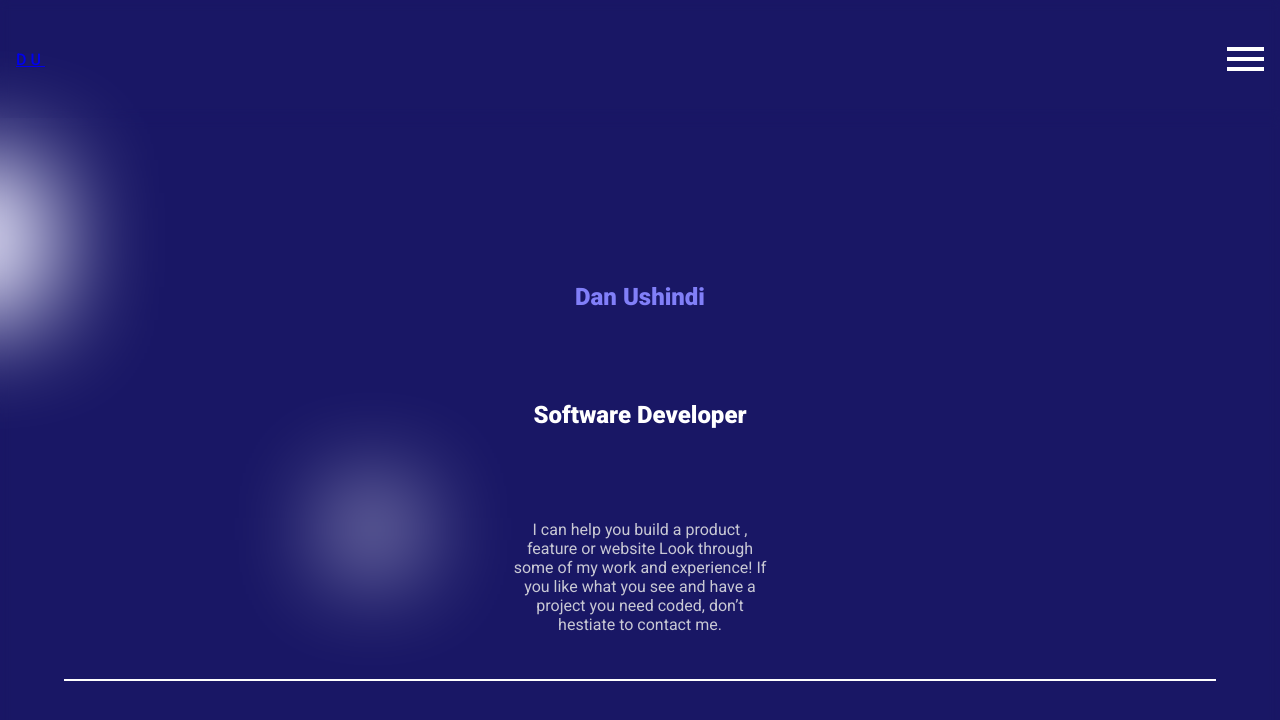
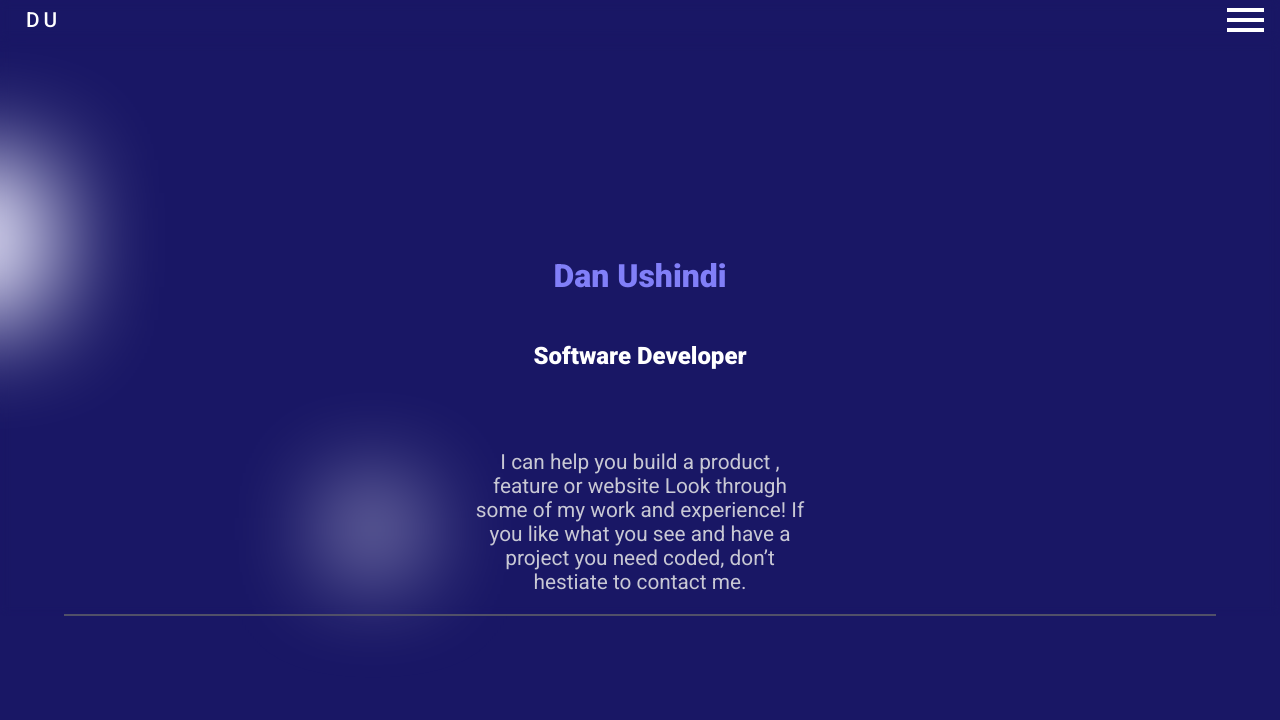
Before and after one commit to DanUshindi/portfolio, a website: page index.html in a window 1280 px wide. Drawn offline with Linux system fonts and the light colour scheme.

Commit message:
Add font-size and colors to the project

```diff
--- a/index.html
+++ b/index.html
@@ -12,7 +12,7 @@
   <div class="ellipse-two"></div>
   <header class="nav-bar">
     <div class="logo">
-      <h4 class="dan"><a href="#">DU</a></h4>
+      <a href="#" class="link" target=" blank">DU</a>
     </div>
     <ul class="nav-item">
       <li><a href="#">Portefolio</a></li>
--- a/style.css
+++ b/style.css
@@ -15,7 +15,6 @@ body {
   flex-direction: column;
   align-items: center;
   width: 100vw;
-  height: 100vh;
   position: relative;
   overflow-x: hidden;
 }
@@ -41,7 +40,7 @@ body {
 }
 
 .border-bottom {
-  border-bottom: 2px solid #fff;
+  border-bottom: 2px solid rgb(81, 80, 104);
 }
 
 /* style the head of the portfolio */
@@ -101,9 +100,13 @@ body {
   bottom: 10px;
 }
 
-.dan {
+.link {
   font-weight: 500;
   letter-spacing: 4px;
+  color: white;
+  text-decoration: none;
+  font-size: 1.3em;
+  padding: 0 10px;
 }
 
 /* style the body of the portfolio */
@@ -125,18 +128,25 @@ body {
   flex-direction: column;
   align-items: center;
   justify-content: space-around;
-  height: 65%;
+  height: 90%;
 }
 
 .item1 {
   color: rgb(129, 127, 248);
+  padding: 17px 0;
+  font-size: 2em;
+  margin-top: 200px;
 }
 
 .item2 {
   color: white;
+  padding: 30px 4px;
+  margin-bottom: 30px;
 }
 
-p {
+.item3 {
   text-align: center;
   color: rgb(200, 200, 212);
+  font-size: 1.3em;
+  padding: 20px 0;
 }
```
